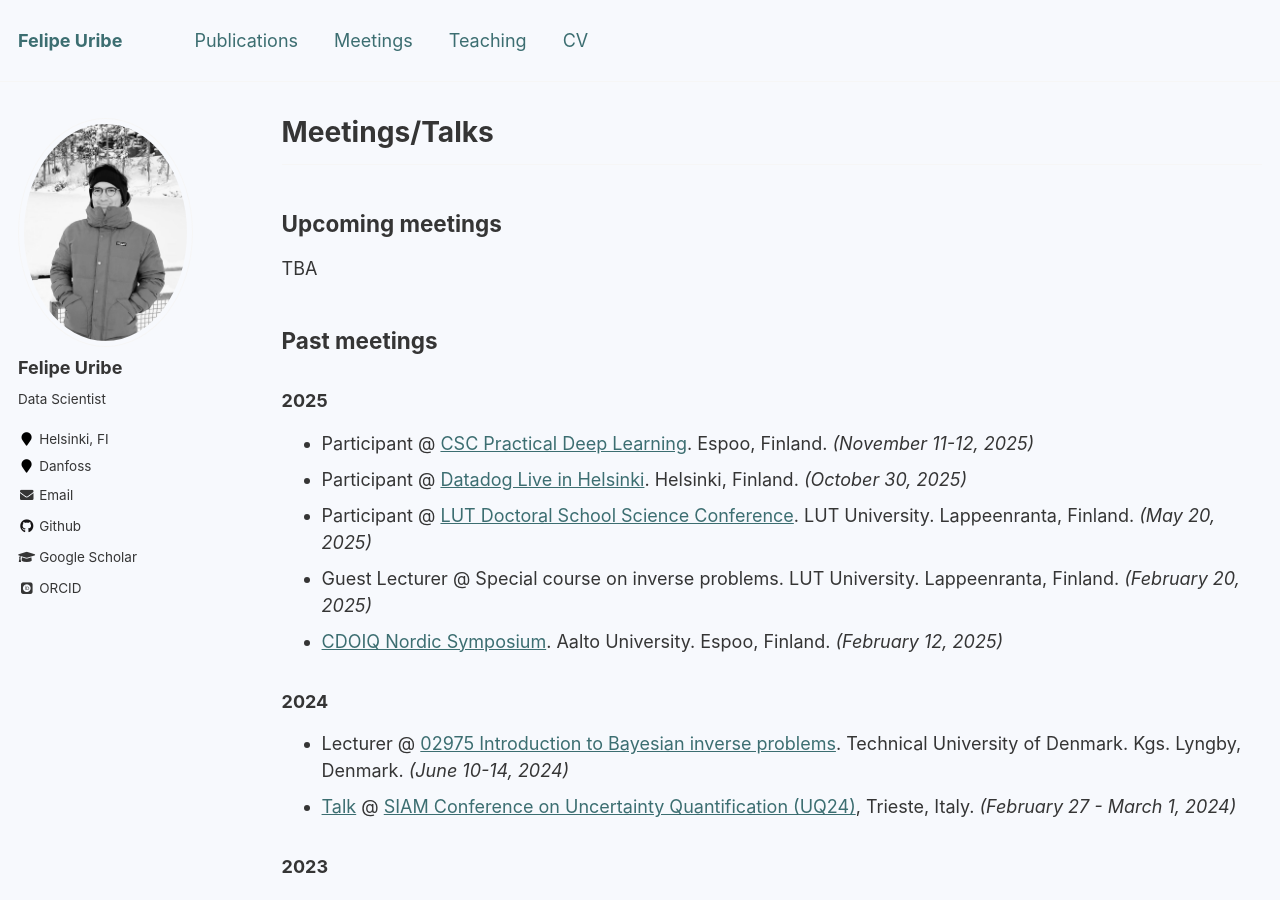
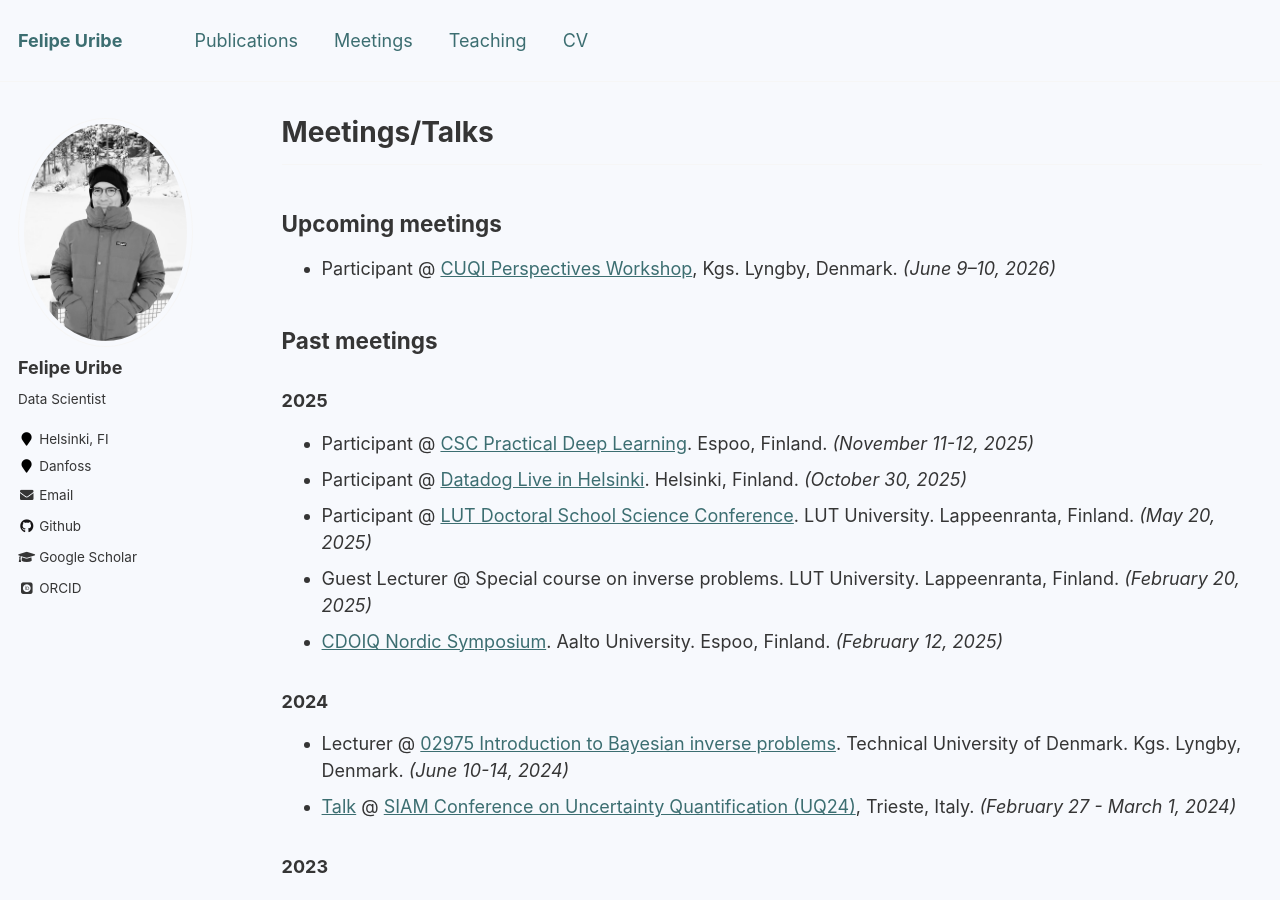
Before and after one commit to furibec/furibec.github.io, a Jekyll site: the page built from _pages/talks.md, in a window 1280 px wide and 900 px high. Built offline with Jekyll 4.4.1, drawn with Linux system fonts in a browser that asks for light colours; some web fonts are replaced.

Commit message:
adding cuqi perspectives workshop

```diff
--- a/_pages/talks.md
+++ b/_pages/talks.md
@@ -7,7 +7,7 @@ author_profile: true
 <hr>
 
 ## Upcoming meetings
-TBA
+ - Participant @ [CUQI Perspectives Workshop](https://sites.dtu.dk/cuqi#CourAct), Kgs. Lyngby, Denmark. *(June 9–10, 2026)*
 
 
 ## Past meetings
```
